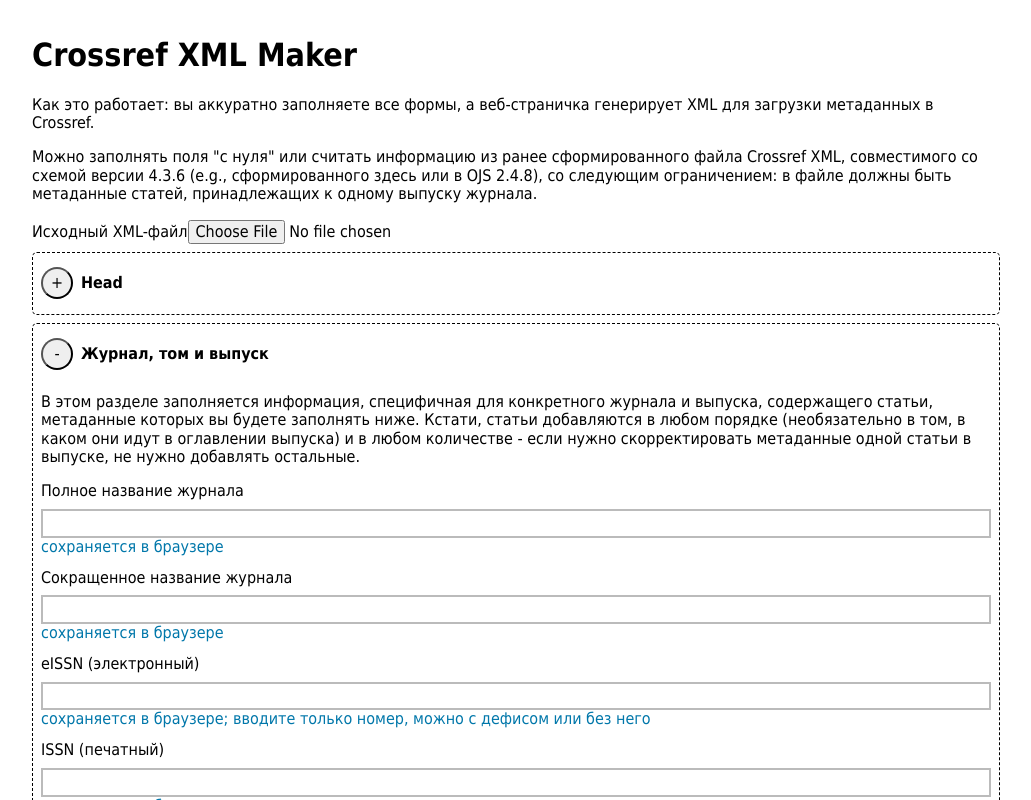
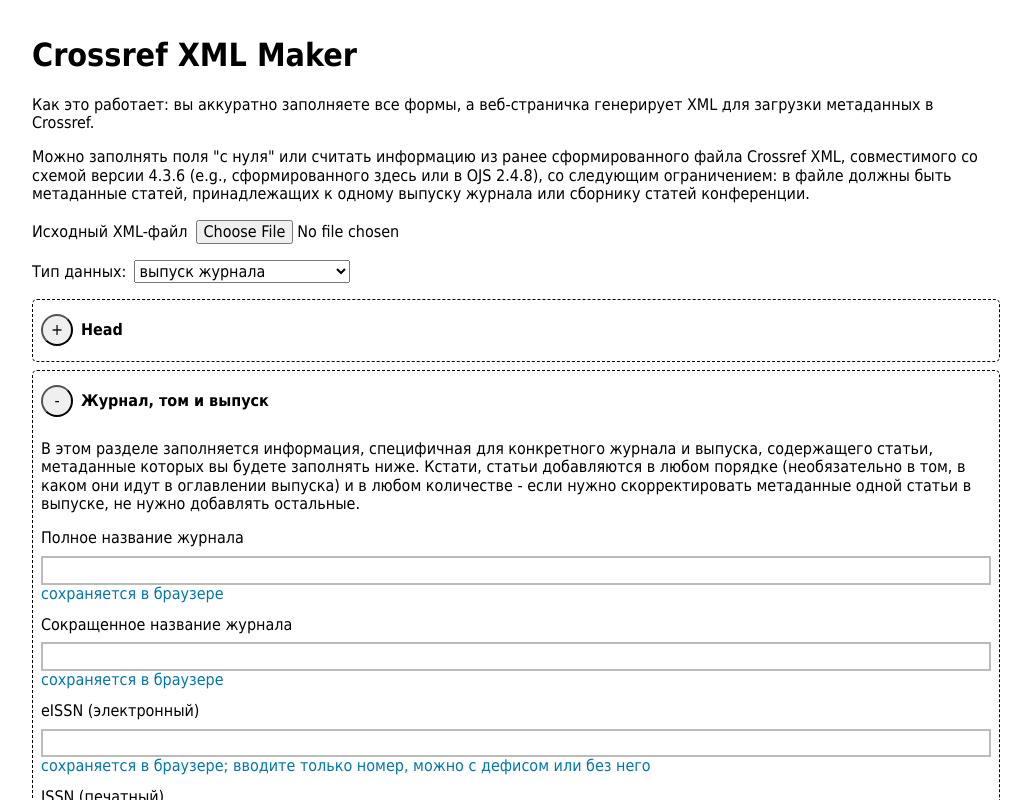
Before and after one commit to voffch/crossref-xml-maker, a Preact app: page / in a window 1280 px wide. Shown: the top 800 px of the page, without its empty margins (124-1155 px from the left). Built offline with nearby package versions, Linux system fonts and the light colour scheme.

Commit message:
add conference proceedings support

```diff
--- a/src/index.jsx
+++ b/src/index.jsx
@@ -56,6 +56,18 @@ function xmlToBase64(xml) {
   return btoa(binString);
 }
 */
+
+function DataTypeSelector({ dataType, handleDataType }) {
+	return (
+		<div class='data-type-selector-wrapper'>
+			<label for="data-type-selector">Тип данных:</label>
+			<select name="data-type-selector" id="data-type-selector" value={dataType} onChange={handleDataType}>
+				<option value="journal" selected>выпуск журнала</option>
+				<option value="conference">материалы конференции</option>
+			</select>
+		</div>
+	);
+}
 
 function SectionTitle({ text, hidden, subheader=false, handleClick }) {
 	return (
@@ -143,6 +155,32 @@ function Journal({ full_title, abbrev_title, eissn, issn, license, epublication_
 	);
 }
 
+function Conference({ conference_name, conference_acronym, conference_date, proceedings_title, publisher_name, publication_date, isbn, doi, link, handleChange }) {
+	const [hidden, setHidden] = useState(false);
+	const confTitleText = conference_acronym.trim().length !== 0 ? ` ${conference_acronym}` : '';
+	const confDatesText = conference_date.trim().length !== 0 ? ` (${conference_date})` : '';
+	const sectionTitleText = `Труды конференции${confTitleText}${confDatesText}`;
+	return (
+		<section>
+			<SectionTitle text={sectionTitleText} hidden={hidden} handleClick={() => setHidden(!hidden)} />
+			{!hidden &&
+			<>
+				<p>В этом разделе заполняется информация, специфичная для конкретного сборника материалов конференции, содержащего статьи, метаданные которых вы будете заполнять ниже.</p>
+				<TextInput label="Полное название конференции" name="conference_name" value={conference_name} handleInput={handleChange} />
+				<TextInput label="Сокращенное название конференции" name="conference_acronym" value={conference_acronym} handleInput={handleChange} />
+				<TextInput label="Даты проведения конференции" name="conference_date" value={conference_date} hint="даты начала и конца мероприятия в формате ДД.ММ.ГГГГ-ДД.ММ.ГГГГ" handleInput={handleChange}/>
+				<TextInput label="Название сборника трудов" name="proceedings_title" value={proceedings_title} handleInput={handleChange} />
+				<TextInput label="Издательство" name="publisher_name" value={publisher_name} handleInput={handleChange}/>
+				<TextInput label="Дата публикации сборника" name="publication_date" value={publication_date} hint="в формате ДД.ММ.ГГГГ" handleInput={handleChange}/>
+				<TextInput label="ISBN" name="isbn" value={isbn} hint="вводите только номер" handleInput={handleChange} />
+				<TextInput label="DOI сборника" name="doi" value={doi} handleInput={handleChange} />
+				<TextInput label="URL сборника" name="link" value={link} hint="полная гиперссылка (https://...) на страницу с описанием сборника" handleInput={handleChange} />
+			</>
+			}
+		</section>
+	);
+}
+
 function Article({ no, id, title, contributors=[], abstract, epublication_date, pages, doi, link, pdflink, citations, handleChange, handleRemove, handleAddContributor, handleRemoveContributor, handleChangeContributor }) {
 	const [hidden, setHidden] = useState(false);
 	const [maxContributorId, setMaxContributorId] = useState(0);
@@ -197,7 +235,7 @@ function Contributor({ no, id, aid, given_name, surname, affiliations, orcid, ha
 	);
 }
 
-function generateXML(heads, journals, articles) {
+function generateXML(dataType, heads, journals, conferences, articles) {
 	const xml = createXmlWrapper();
 	const doi_batch = xml.getElementsByTagName('doi_batch')[0];
 	const ns = doi_batch.namespaceURI;
@@ -244,7 +282,11 @@ function generateXML(heads, journals, articles) {
 	const head = xml.createElementNS(ns, 'head');
 	doi_batch.appendChild(head);
 		const doi_batch_id = xml.createElementNS(ns, 'doi_batch_id');
+		if (dataType === 'journal') {
 			doi_batch_id.textContent = journals['abbrev_title'] + '_' + heads['timestamp'].toString();
+		} else if (dataType === 'conference') {
+			doi_batch_id.textContent = conferences['conference_acronym'] + '_' + heads['timestamp'].toString();
+		}
 		head.appendChild(doi_batch_id);
 		const timestamp = xml.createElementNS(ns, 'timestamp');
 		timestamp.textContent = heads['timestamp'].toString();
@@ -263,9 +305,53 @@ function generateXML(heads, journals, articles) {
 
 	const body = xml.createElementNS(ns, 'body');
 	doi_batch.appendChild(body);
+	if (dataType === 'conference') {
+		var conference = xml.createElementNS(ns, 'conference');
+		body.appendChild(conference);
+			const event_metadata = xml.createElementNS(ns, 'event_metadata');
+			conference.appendChild(event_metadata);
+				const conference_name = xml.createElementNS(ns, 'conference_name');
+				conference_name.textContent = conferences['conference_name'].trim();
+				const conference_acronym = xml.createElementNS(ns, 'conference_acronym');
+				conference_acronym.textContent = conferences['conference_acronym'].trim();
+				const conference_date = xml.createElementNS(ns, 'conference_date');
+				conference_date.textContent = conferences['conference_date'].trim();
+				for (const child of [conference_name, conference_acronym, conference_date]) {
+					if (child) {
+						event_metadata.appendChild(child);
+					}
+				}
+			const proceedings_metadata = xml.createElementNS(ns, 'proceedings_metadata');
+			conference.appendChild(proceedings_metadata);
+				const proceedings_title = xml.createElementNS(ns, 'proceedings_title');
+				proceedings_title.textContent = conferences['proceedings_title'].trim();
+				const publisher = xml.createElementNS(ns, 'publisher');
+					const publisher_name = xml.createElementNS(ns, 'publisher_name');
+					publisher_name.textContent = conferences['publisher_name'].trim();
+					publisher.appendChild(publisher_name);
+				const publication_date = makePublicationDate(conferences['publication_date']);
+				const isbn = xml.createElementNS(ns, 'isbn');
+				isbn.textContent = conferences['isbn'].trim();
+				const doi_data = xml.createElementNS(ns, 'doi_data');
+					const doi = xml.createElementNS(ns, 'doi');
+					doi.textContent = conferences['doi'].trim();
+					doi_data.appendChild(doi);
+					const resource = xml.createElementNS(ns, 'resource');
+					resource.textContent = conferences['link'].trim();
+					doi_data.appendChild(resource);
+				for (const child of [proceedings_title, publisher, publication_date, isbn, doi_data]) {
+					if (child) {
+						proceedings_metadata.appendChild(child);
+					}
+				}
+	}
+
 	for (const article of articles) {
+		let article_parent;
+		if (dataType === 'journal') {
 			const journal = xml.createElementNS(ns, 'journal');
 			body.appendChild(journal);
+			article_parent = journal;
 			const journal_metadata = xml.createElementNS(ns, 'journal_metadata');
 			journal.appendChild(journal_metadata);
 				const full_title = xml.createElementNS(ns, 'full_title');
@@ -305,8 +391,13 @@ function generateXML(heads, journals, articles) {
 						journal_issue.appendChild(child);
 					}
 				}
-		const journal_article = xml.createElementNS(ns, 'journal_article');
-		journal.appendChild(journal_article);
+		} else if (dataType === 'conference') {
+			article_parent = conference;
+		}
+
+		const journalArticleElementTag = (dataType === 'journal') ? 'journal_article' : 'conference_paper';
+		const journal_article = xml.createElementNS(ns, journalArticleElementTag);
+		article_parent.appendChild(journal_article);
 		journal_article.setAttribute('publication_type', 'full_text');
 		journal_article.setAttribute('metadata_distribution_opts', 'any');
 			const titles = xml.createElementNS(ns, 'titles');
@@ -355,15 +446,12 @@ function generateXML(heads, journals, articles) {
 			//} catch(error) {
 				p.textContent = abstractText;
 			//}
-			let epublication_date_article;
-			if (journal['epublication_date'] === article['epublication_date']) {
-				epublication_date_article = epublication_date.cloneNode(true);
-			} else {
-				epublication_date_article = makePublicationDate(article['epublication_date']);
-			}
+			// let's dispose with date node cloning (e.g., publication_date.cloneNode(true);) "optimization"
+			// to simplify the common logic for the journal articles and the conference proceedings
+			const epublication_date_article = makePublicationDate(article['epublication_date']);
 			let publication_date_article = null;
-			if (publication_date) {
-				publication_date_article = publication_date.cloneNode(true);
+			if (dataType === 'journal' && journals['issn'] && journals['publication_date']) {
+				publication_date_article = makePublicationDate(journals['publication_date'], 'print');
 			}
 			const pages = xml.createElementNS(ns, 'pages');
 				const pageParts = article['pages'].split('-').map(x => x.trim());
@@ -375,17 +463,23 @@ function generateXML(heads, journals, articles) {
 					pages.appendChild(last_page);
 					last_page.textContent = pageParts[1];
 				}
-			const program = xml.createElementNS(ai, 'program');
+			let program = null;
+			if (dataType === 'journal') {
+				program = xml.createElementNS(ai, 'program');
 					program.setAttribute('name', 'AccessIndicators');
 					const license_ref = xml.createElementNS(ai, 'license_ref');
 					program.appendChild(license_ref);
 					license_ref.textContent = journals['license'].trim();
+			}
 			const doi_data = xml.createElementNS(ns, 'doi_data');
 				const doi = xml.createElementNS(ns, 'doi');
 				doi.textContent = article['doi'].trim();
 				const resource = xml.createElementNS(ns, 'resource');
 				resource.textContent = article['link'].trim();
-				const collection_crawler = xml.createElementNS(ns, 'collection');
+				let collection_crawler = null;
+				let collection_mining = null;
+				if (article['pdflink'].trim()) {
+					collection_crawler = xml.createElementNS(ns, 'collection');
 					collection_crawler.setAttribute('property', 'crawler-based');
 						const item_crawler = xml.createElementNS(ns, 'item');
 						collection_crawler.appendChild(item_crawler);
@@ -393,7 +487,7 @@ function generateXML(heads, journals, articles) {
 							const resource_crawler = xml.createElementNS(ns, 'resource');
 							item_crawler.appendChild(resource_crawler);
 							resource_crawler.textContent = article['pdflink'].trim();
-				const collection_mining = xml.createElementNS(ns, 'collection');
+					collection_mining = xml.createElementNS(ns, 'collection');
 					collection_mining.setAttribute('property', 'text-mining');
 						const item_mining = xml.createElementNS(ns, 'item');
 						collection_mining.appendChild(item_mining);
@@ -401,8 +495,11 @@ function generateXML(heads, journals, articles) {
 							item_mining.appendChild(resource_mining);
 							resource_mining.setAttribute('mime_type', 'application/pdf');
 							resource_mining.textContent = article['pdflink'].trim();
+				}
 				for (const child of [doi, resource, collection_crawler, collection_mining]) {
+					if (child) {
 						doi_data.appendChild(child);
+					}
 				}
 			let citation_list = null;
 			if (article['citations'].trim()) {
@@ -426,7 +523,10 @@ function generateXML(heads, journals, articles) {
 					}
 				}
 			}
-			for (const child of [titles, contributors, abstract, epublication_date_article, publication_date_article, pages, program, doi_data]) {
+			const childOrder = (dataType === 'journal') ?
+				[titles, contributors, abstract, epublication_date_article, publication_date_article, pages, program, doi_data] :
+				[contributors, titles, abstract, epublication_date_article, publication_date_article, pages, program, doi_data] ;
+			for (const child of childOrder) {
 				if (child) {
 					journal_article.appendChild(child);
 				}
@@ -466,6 +566,12 @@ function RenderedXML({ xml, onButtonClick }) {
 }
 
 export function App() {
+	const [dataType, setDataType] = useState('journal');
+
+	function handleDataType(e) {
+		setDataType(e.target.value);
+	}
+
 	const [heads, setHeads] = useState({
 		'timestamp' : getTimestamp(),
 		'depositor_name' : '',
@@ -483,6 +589,18 @@ export function App() {
 		'publication_date' : '',
 		'journal_volume' : '',
 		'journal_issue' : '',
+	});
+
+	const [conferences, setConferences] = useState({
+		'conference_name' : '',
+		'conference_acronym' : '',
+		'conference_date' : '',
+		'proceedings_title' : '',
+		'publisher_name' : '',
+		'publication_date' : '',
+		'isbn' : '',
+		'doi' : '',
+		'link' : '',
 	});
 
 	const articleTemplate = {
@@ -536,6 +654,23 @@ export function App() {
 	const [xml, setXML] = useState(null);
 
 	function parseInitialXML(e) {
+		function getDateFromSelector(element, dateSelector) {
+			let date = '';
+			for (const tag of ['year', 'month', 'day']) {
+				const selected = element.querySelector(`${dateSelector} > ${tag}`);
+				if (selected) {
+					if (date === '') {
+						date = selected.textContent;
+					} else {
+						date = `${selected.textContent}.${date}`;
+					}
+				} else {
+					break;
+				}
+			}
+			return date;
+		}
+
 		const file = e.target.files[0];
 		if (file) {
 			const reader = new FileReader();
@@ -556,6 +691,18 @@ export function App() {
 				}, {});
 				setHeads({...heads, ...headsFromXML});
 
+				let xmlDataType;
+				let articleTagName;
+				if (xml.querySelector('journal_article')) {
+					xmlDataType = 'journal';
+					articleTagName = 'journal_article';
+				} else if (xml.querySelector('conference_paper')) {
+					xmlDataType = 'conference';
+					articleTagName = 'conference_paper';
+				}
+				setDataType(xmlDataType);
+
+				if (xmlDataType === 'journal') {
 					const journalsFromXML = {
 						'full_title' : 'journal_metadata > full_title',
 						'abbrev_title' : 'journal_metadata > abbrev_title',
@@ -577,22 +724,6 @@ export function App() {
 					});
 					const issueOnlineDateSelector = 'journal_issue > publication_date[media_type="online"]';
 					const issuePrintDateSelector = 'journal_issue > publication_date[media_type="print"]';
-				function getDateFromSelector(element, dateSelector) {
-					let date = '';
-					for (const tag of ['year', 'month', 'day']) {
-						const selected = element.querySelector(`${dateSelector} > ${tag}`);
-						if (selected) {
-							if (date === '') {
-								date = selected.textContent;
-							} else {
-								date = `${selected.textContent}.${date}`;
-							}
-						} else {
-							break;
-						}
-					}
-					return date;
-				}
 					journalsFromXML['epublication_date'] = getDateFromSelector(xml, issueOnlineDateSelector);
 					journalsFromXML['publication_date'] = getDateFromSelector(xml, issuePrintDateSelector);
 					setJournals({...journals, ...journalsFromXML});
@@ -605,8 +736,32 @@ export function App() {
 							}
 						}
 					}
+				} else if (xmlDataType === 'conference') {
+					const conferencesFromXML = {
+						'conference_name' : 'event_metadata > conference_name',
+						'conference_acronym' : 'event_metadata > conference_acronym',
+						'conference_date' : 'event_metadata > conference_date',
+						'proceedings_title' : 'proceedings_metadata > proceedings_title',
+						'publisher_name' : 'proceedings_metadata > publisher > publisher_name',
+						//'publication_date' : 'proceedings_metadata > publication_date',
+						'isbn' : 'proceedings_metadata > isbn',
+						'doi' : 'proceedings_metadata > doi_data > doi',
+						'link' : 'proceedings_metadata > doi_data > resource',
+					};
+					Object.keys(conferencesFromXML).forEach((key) => {
+						const selected = xml.querySelector(conferencesFromXML[key]);
+						if (selected) {
+							conferencesFromXML[key] = selected.textContent;
+						} else {
+							conferencesFromXML[key] = '';
+						}
+					});
+					const proceedingsDateSelector = 'proceedings_metadata > publication_date';
+					conferencesFromXML['publication_date'] = getDateFromSelector(xml, proceedingsDateSelector);
+					setConferences({...conferences, ...conferencesFromXML});
+				}
 
-				const articleElements = xml.getElementsByTagName('journal_article');
+				const articleElements = xml.getElementsByTagName(articleTagName);
 				function parseArticle(articleElement, id) {
 					const articleFromXML = {...articleTemplate};
 					articleFromXML['id'] = id;
@@ -708,6 +863,7 @@ export function App() {
     setArticles((articles) =>
       articles.map((a) => (a.id === aid ? {...a, 'contributors' : [...a.contributors, authorTemplate]} : a))
     );
+		//console.log(`adding ${cid} ${aid}`);
 	}
 
 	function handleRemoveContributor(e, cid, aid) {
@@ -765,15 +921,33 @@ export function App() {
 		}
 	}
 
+	function handleConferenceChange(e) {
+		setConferences({
+			...conferences,
+			[e.target.name] : e.target.value
+		});
+	}
+
+	function selectJournalOrConference() {
+		if (dataType === 'journal') {
+			return <Journal {...journals} handleChange={handleJournalChange} />;
+		} else if (dataType === 'conference') {
+			return <Conference {...conferences} handleChange={handleConferenceChange} />;
+		}
+	}
+
 	return (
 		<main>
 			<h1>Crossref XML Maker</h1>
 			<p>Как это работает: вы аккуратно заполняете все формы, а веб-страничка генерирует XML для загрузки метаданных в Crossref.</p>
-			<p>Можно заполнять поля "с нуля" или считать информацию из ранее сформированного файла Crossref XML, совместимого со схемой версии 4.3.6 (e.g., сформированного здесь или в OJS 2.4.8), со следующим ограничением: в файле должны быть метаданные статей, принадлежащих к одному выпуску журнала.</p>
+			<p>Можно заполнять поля "с нуля" или считать информацию из ранее сформированного файла Crossref XML, совместимого со схемой версии 4.3.6 (e.g., сформированного здесь или в OJS 2.4.8), со следующим ограничением: в файле должны быть метаданные статей, принадлежащих к одному выпуску журнала или сборнику статей конференции.</p>
+			<div class='xml-file-input-wrapper'>
 				<label for="xml-file-input">Исходный XML-файл</label>
 				<input id="xml-file-input" type="file" accept=".xml" onChange={parseInitialXML}/>
+			</div>
+			<DataTypeSelector dataType={dataType} handleDataType={handleDataType} />
 			<Head {...heads} handleChange={handleHeadChange} handleTimestamp={handleTimestamp} />
-			<Journal {...journals} handleChange={handleJournalChange} />
+			{selectJournalOrConference()}
 			{articles.map((a, no) => <Article {...a} no={no}
 																				handleChange={(e) => handleArticleChange(e, a['id'])}
 																				handleRemove={(e) => handleRemoveArticle(e, a['id'], no)}
@@ -783,7 +957,7 @@ export function App() {
 			/>)}
 			<button onClick={handleAddArticle}>Добавить статью</button>
 			{/*articles.length > 1 && <button onClick={(e) => handleRemoveArticle(e, articles[articles.length - 1]['id'])}>Удалить статью</button>*/}
-			<RenderedXML xml={xml} onButtonClick={() => setXML(generateXML(heads, journals, articles))} />
+			<RenderedXML xml={xml} onButtonClick={() => setXML(generateXML(dataType, heads, journals, conferences, articles))} />
 			<p>Обязательно валидируйте - проверяйте корректность - сформированного XML-файла <a href="https://www.crossref.org/02publishers/parser.html" target="_blank">вот здесь</a> перед отправкой файла "в работу". Помните, что сервис проверяет синтаксис XML, а не смысл. Если вы опечатались при заполнении метаданных, это можно будет исправить, а если допущена ошибка в номере DOI, то вам с этим потом жить, потому что "разрегистрировать" номер DOI нельзя. Будьте внимательны.</p>
 		</main>
 	);
--- a/src/style.css
+++ b/src/style.css
@@ -70,7 +70,17 @@ input[type=text]:focus {
 	outline: none;
 }
 
+.data-type-selector-wrapper {
+  margin: 1rem 0;
+}
+
+.data-type-selector-wrapper label,
+.xml-file-input-wrapper label {
+  margin-right: 0.5rem;
+}
+
 /* === */
+
 input[type=button], input[type=submit], input[type=reset] {
   background-color: #04AA6D;
   border: none;
```
Lines whose indentation alone changed are shown as unchanged.
